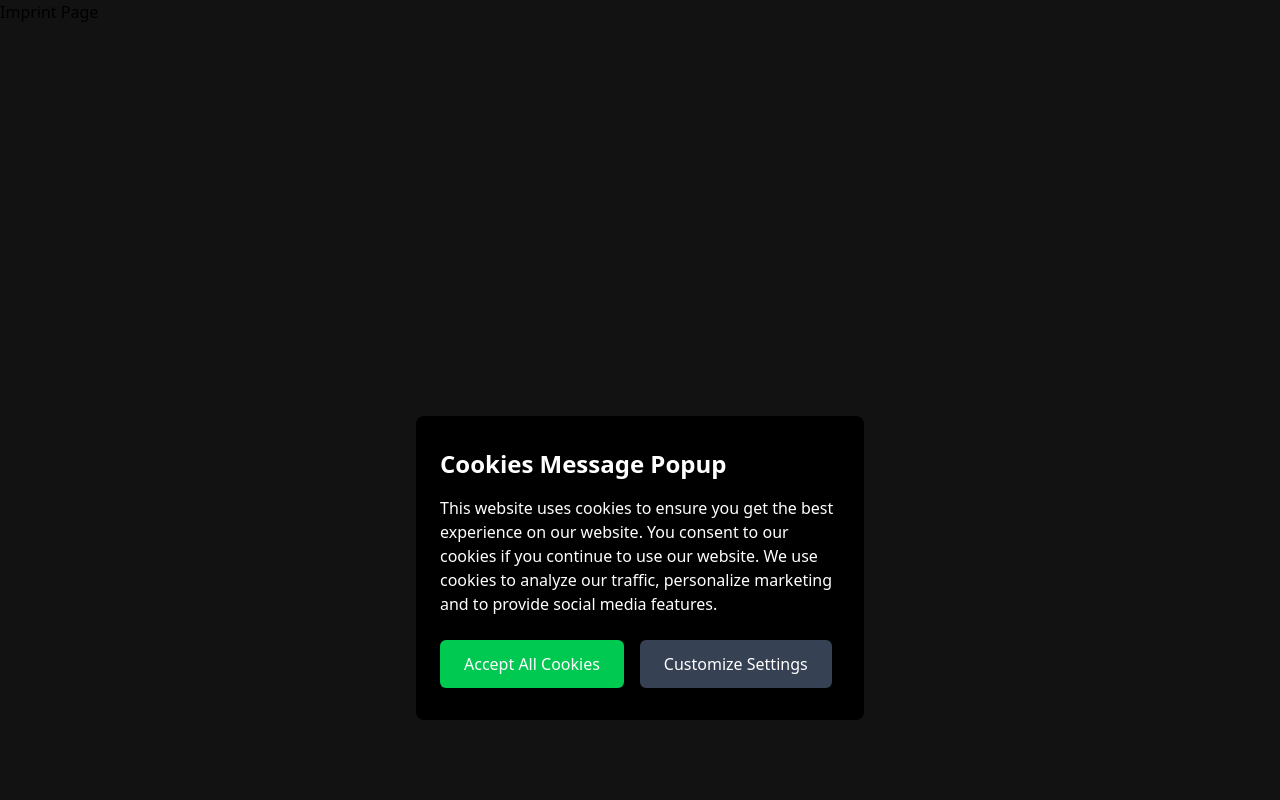
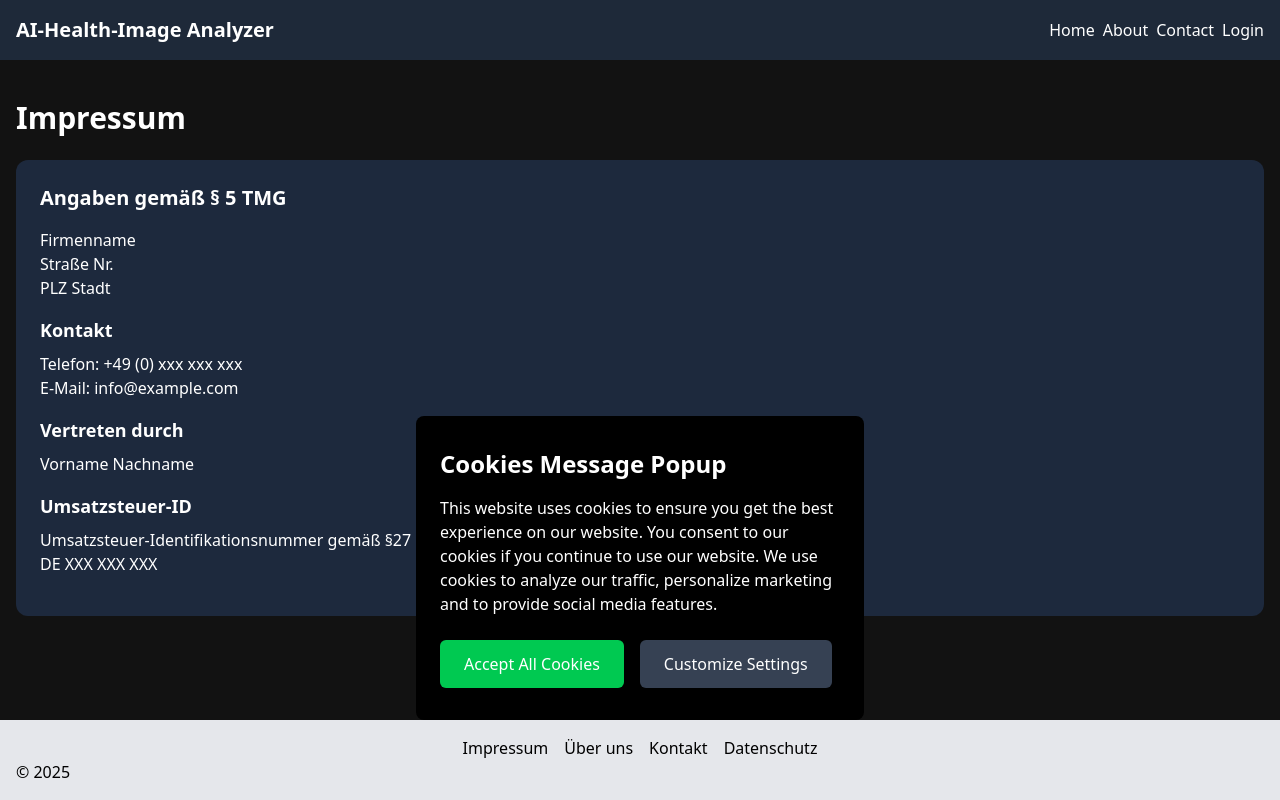
Before and after one commit to AI-Health-Image/AI-Health-Image, a React (Vite) app in the folder frontend/: page /imprint in a window 1280 px wide. Built offline with nearby package versions, Linux system fonts and the light colour scheme.

Commit message:
created ImprintPage with all necessary informations

```diff
--- a/frontend/src/pages/ImprintPage.jsx
+++ b/frontend/src/pages/ImprintPage.jsx
@@ -1,7 +1,40 @@
+import Layout from "../layout/Layout";
+
 function ImprintPage() {
-    return ( <h1>
-        Imprint Page
-    </h1> );
+
+  return (
+    <Layout>
+      <div className="container mx-auto px-4 py-8">
+        <h1 className="text-3xl font-bold mb-6 text-white">Impressum</h1>
+
+        <div className="bg-slate-800 text-white rounded-xl p-6 mb-6">
+          <h2 className="text-xl font-bold mb-4">Angaben gemäß § 5 TMG</h2>
+          <p className="mb-4">
+            Firmenname<br />
+            Straße Nr.<br />
+            PLZ Stadt
+          </p>
+
+          <h3 className="text-lg font-bold mb-2">Kontakt</h3>
+          <p className="mb-4">
+            Telefon: +49 (0) xxx xxx xxx<br />
+            E-Mail: info@example.com
+          </p>
+
+          <h3 className="text-lg font-bold mb-2">Vertreten durch</h3>
+          <p className="mb-4">
+            Vorname Nachname
+          </p>
+
+          <h3 className="text-lg font-bold mb-2">Umsatzsteuer-ID</h3>
+          <p className="mb-4">
+            Umsatzsteuer-Identifikationsnummer gemäß §27 a Umsatzsteuergesetz:<br />
+            DE XXX XXX XXX
+          </p>
+        </div>
+      </div>
+    </Layout>
+  );
 }
 
 export default ImprintPage;
```
